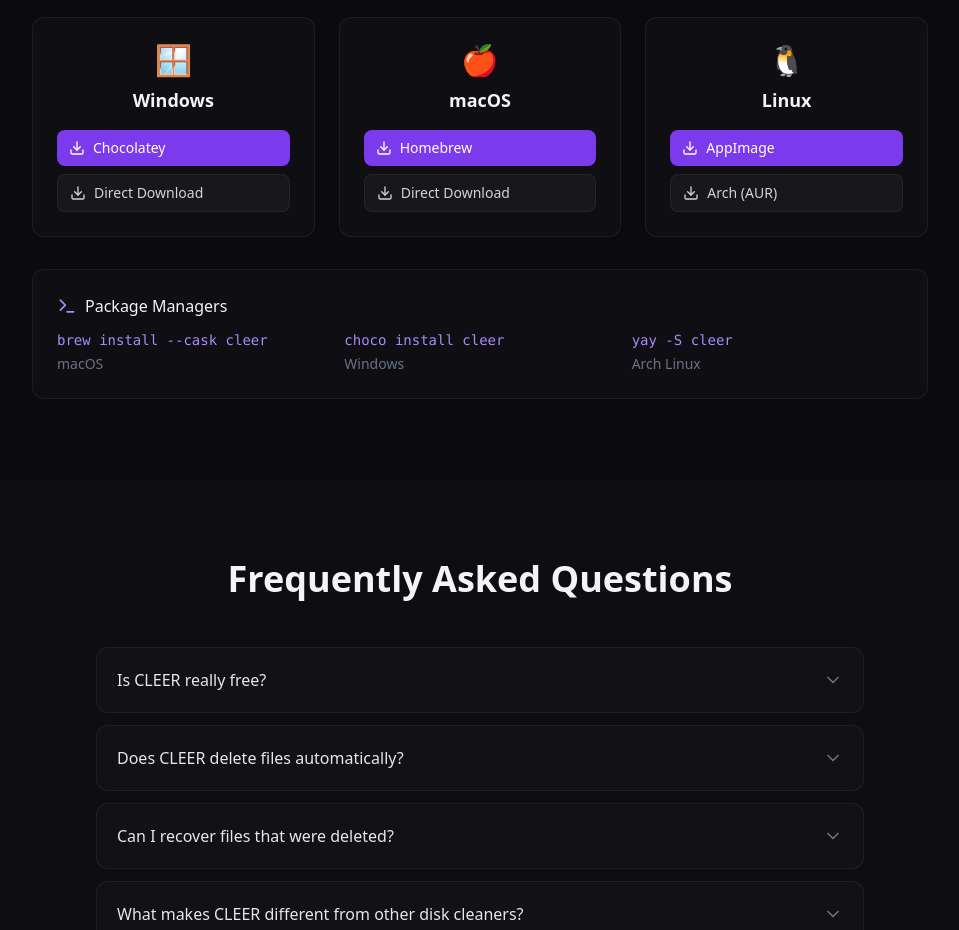
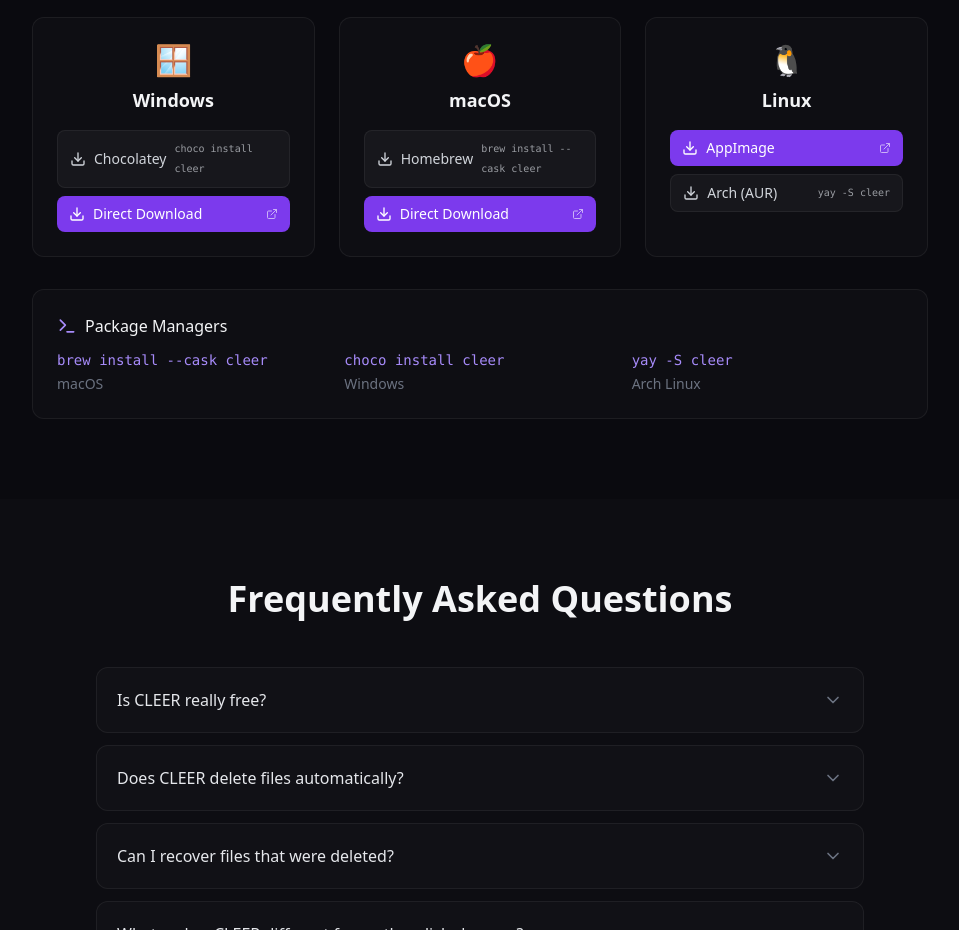
Before and after one commit to ayyesu/CLEER, a React (Vite) app in the folder website/: page / in a window 1280 px wide. Shown: the part 3960-4890 px from the top of the page, without its empty margins (160-1119 px from the left). Built offline with nearby package versions, Linux system fonts and the light colour scheme.

Commit message:
fix: update download links to point to GitHub Releases page
- Direct downloads now link to releases/latest for reliability
- Package manager commands preserved
- Removed hardcoded filenames that may not match build output

```diff
--- a/website/src/components/Download.tsx
+++ b/website/src/components/Download.tsx
@@ -1,28 +1,30 @@
-import { Download as DownloadIcon, Terminal } from 'lucide-react';
+import { Download as DownloadIcon, Terminal, ExternalLink } from 'lucide-react';
+
+const RELEASES_URL = 'https://github.com/ayyesu/CLEER/releases/latest';
 
 const PLATFORMS = [
   {
     name: 'Windows',
     icon: '🪟',
     methods: [
-      { label: 'Chocolatey', cmd: 'choco install cleer', primary: true },
-      { label: 'Direct Download', cmd: 'CLEER-0.1.0-win.exe', primary: false },
+      { label: 'Chocolatey', cmd: 'choco install cleer', type: 'pm' },
+      { label: 'Direct Download', type: 'download' },
     ],
   },
   {
     name: 'macOS',
     icon: '🍎',
     methods: [
-      { label: 'Homebrew', cmd: 'brew install --cask cleer', primary: true },
-      { label: 'Direct Download', cmd: 'CLEER-0.1.0-arm64.dmg', primary: false },
+      { label: 'Homebrew', cmd: 'brew install --cask cleer', type: 'pm' },
+      { label: 'Direct Download', type: 'download' },
     ],
   },
   {
     name: 'Linux',
     icon: '🐧',
     methods: [
-      { label: 'AppImage', cmd: 'CLEER-0.1.0-x86_64.AppImage', primary: true },
-      { label: 'Arch (AUR)', cmd: 'yay -S cleer', primary: false },
+      { label: 'AppImage', type: 'download' },
+      { label: 'Arch (AUR)', cmd: 'yay -S cleer', type: 'pm' },
     ],
   },
 ];
@@ -53,22 +55,24 @@
                   <a
                     key={method.label}
                     href={
-                      method.primary
-                        ? method.cmd.includes('choco')
-                          ? '#'
-                          : method.cmd.includes('brew')
-                          ? '#'
-                          : `https://github.com/ayyesu/CLEER/releases/latest/download/${method.cmd}`
-                        : `https://github.com/ayyesu/CLEER/releases/latest/download/${method.cmd}`
+                      method.type === 'download'
+                        ? RELEASES_URL
+                        : '#'
                     }
+                    target={method.type === 'download' ? '_blank' : undefined}
+                    rel={method.type === 'download' ? 'noopener noreferrer' : undefined}
                     className={`flex items-center gap-2 px-3 py-2 rounded-lg text-sm transition-colors ${
-                      method.primary
+                      method.type === 'download'
                         ? 'bg-violet-600 hover:bg-violet-500 text-white font-medium'
                         : 'bg-white/[0.04] hover:bg-white/[0.08] text-gray-300 border border-white/[0.06]'
                     }`}
                   >
                     <DownloadIcon className="w-4 h-4 shrink-0" />
-                    <span>{method.label}</span>
+                    <span className="flex-1">{method.label}</span>
+                    {method.type === 'download' && <ExternalLink className="w-3 h-3 opacity-60" />}
+                    {method.type === 'pm' && (
+                      <code className="text-[10px] opacity-70 hidden sm:inline">{method.cmd}</code>
+                    )}
                   </a>
                 ))}
               </div>
```
